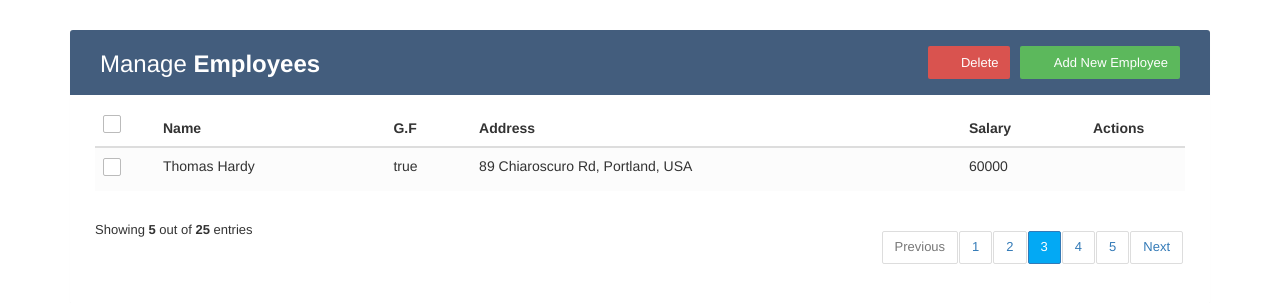
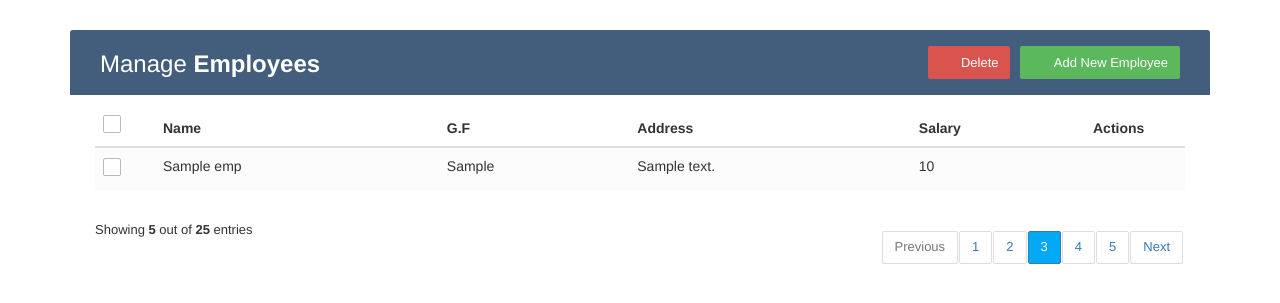
Before and after one commit to ashishbindra2/CRUD, a FastAPI app: template fastapi-pymongo/templates/index.html in a window 1280 px wide. Shown: the top 303 px of the page. Run offline with FastAPI, Linux system fonts and the light colour scheme; the template is opened without the code that fills it: most values are stand-ins (such as "Sample title", 1, 10 or a date in 2020); some libraries are stand-ins or nearby versions.

Commit message:
update done with js/angular

```diff
--- a/fastapi-pymongo/main.py
+++ b/fastapi-pymongo/main.py
@@ -1,9 +1,11 @@
 
-from fastapi import FastAPI,Request
+from fastapi import FastAPI,Request,Form
 from fastapi.responses import HTMLResponse
 from fastapi.staticfiles import StaticFiles
 from fastapi.templating import Jinja2Templates
-
+from fastapi.responses import RedirectResponse
+from MyConnection import Employee
+from bson.objectid import ObjectId
 app = FastAPI()
 
 app.mount("/static", StaticFiles(directory="static"), name="static")
@@ -23,15 +25,88 @@ async def read_item(request: Request, id: str):
 
 @app.get("/", response_class=HTMLResponse)
 async def read_items(request:Request):
-     return templates.TemplateResponse("index.html", {"request": request})
+    emp =None
+    employees = None
+    try:
+        emp = Employee()
+        employees = emp.get_emp_data()
+    except BaseException as err:
+         print(err,"exception")
+    finally:
+        emp.delete()
+    # print(employees)
+    return templates.TemplateResponse("index.html", {"request": request,"employees": employees})
 
 @app.post("/item/add", response_class=HTMLResponse)
-async def add_item(request:Request):
-    return templates.TemplateResponse("item.html", {"request": request, "id": id})
+async def add_item(request:Request,name: str= Form(), gf:bool = Form(),address:str=Form(),salary:float=Form()):
+    emp_dict ={
+        "name": name,
+        "gf": gf,
+        "address": address,
+        "salary":salary
+    }
 
-@app.put('item/update',response_class=HTMLResponse)
-async def update_item(request:Request):
-    return templates.TemplateResponse("item.html", {"request": request, "id": id})
+
+    print(emp_dict)
+    emp = None
+    employees = None
+    try:
+        emp = Employee()
+        emp.add_data(emp_dict)
+        employees = emp.get_emp_data()
+    except BaseException as err:
+         print(err,"exception")
+    finally:
+        if emp is not None:
+            emp.delete()
+    return templates.TemplateResponse("index.html", {"request": request,"employees": employees})
+
+@app.post("/item/addAll", response_class=HTMLResponse)
+async def add_items(request:Request):
+    emp = None
+    dict_data = [
+            {  "name": "Vishwash", "gf": False, "address":"CSE","salary":10000},
+            {  "name": "Vishesh", "gf": False, "address":"IT","salary":10000},
+            {  "name": "Shivam", "gf": False, "address":"ME","salary":10000},
+            {  "name": "Yash", "gf": False, "address":"ECE","salary":10000},
+    ]
+    try:
+        emp = Employee()
+        emp.add_all_data(dict_data)
+    except BaseException as e:
+        print(e,"exception")
+    finally:
+        if emp is not None:
+            emp.delete()
+        else:
+            print("check connections")
+    return templates.TemplateResponse("index.html", {"request": request, })
+
+@app.post('/item/update',response_class=HTMLResponse)
+async def update_item(request:Request,id = Form(),name: str= Form(), gf:bool = Form(),address   =Form(),salary:float=Form()):
+    emp_dict ={
+        "name": name,
+        "gf": gf,
+        "address": address,
+        "salary":salary
+    }
+    emp_id={
+        '_id':ObjectId(id)
+    }
+
+    print(emp_dict,"update")
+    emp = None
+    employees = None
+    try:
+        emp = Employee()
+        emp.set_emp_data(emp_id,emp_dict)
+        employees = emp.get_emp_data()
+    except BaseException as err:
+         print(err,"exception")
+    finally:
+        if emp is not None:
+            emp.delete()
+    return RedirectResponse('/', status_code=302)
 
 
 @app.get("/items/{id}", response_class=HTMLResponse)
--- a/fastapi-pymongo/requirments.txt
+++ b/fastapi-pymongo/requirments.txt
@@ -1,4 +1,5 @@
 fastapi==0.97.0
 jinja2==3.1.2
 pymongo==4.3.3
+python-multipart==0.0.6
 uvicorn==0.22.0
--- a/fastapi-pymongo/templates/index.html
+++ b/fastapi-pymongo/templates/index.html
@@ -44,6 +44,7 @@
                     </tr>
                 </thead>
                 <tbody>
+					{%for emp in  employees%}
                     <tr>
 						<td>
 							<span class="custom-checkbox">
@@ -51,16 +52,16 @@
 								<label for="checkbox1"></label>
 							</span>
 						</td>
-                        <td>Thomas Hardy</td>
-                        <td>true</td>
-						<td>89 Chiaroscuro Rd, Portland, USA</td>
-                        <td>60000</td>
+                        <td>{{emp.name}} </td>
+                        <td>{{emp.gf}}</td>
+						<td>{{emp.address}}</td>
+                        <td>{{emp.salary}}</td>
                         <td>
-                            <a href="#editEmployeeModal" class="edit" data-toggle="modal"><i class="material-icons" data-toggle="tooltip" title="Edit">&#xE254;</i></a>
+                            <a href="#{{emp._id}}" class="edit" data-toggle="modal"><i class="material-icons" data-toggle="tooltip" title="Edit">&#xE254;</i></a>
                             <a href="#deleteEmployeeModal" class="delete" data-toggle="modal"><i class="material-icons" data-toggle="tooltip" title="Delete">&#xE872;</i></a>
                         </td>
                     </tr>
-
+                    	{%endfor%}
                 </tbody>
             </table>
 			<div class="clearfix">
@@ -81,7 +82,7 @@
 	<div id="addEmployeeModal" class="modal fade">
 		<div class="modal-dialog">
 			<div class="modal-content">
-				<form>
+				<form method="post" action="/item/add">
 					<div class="modal-header">
 						<h4 class="modal-title">Add Employee</h4>
 						<button type="button" class="close" data-dismiss="modal" aria-hidden="true">&times;</button>
@@ -94,21 +95,23 @@
 						<div class="form-group">
 							<label>G.F</label>
                             <div class="form-check form-check-inline" style="display: inline-block;">
-							<input type="radio" class="form-check-input" name="gf" id="true">
+							<input type="radio" class="form-check-input" value="True" name="gf" id="true">
                             <label class="form-check-label" for="true">:true</label>
                         </div>
                             <div class="form-check form-check-inline" style="display: inline-block;">
-                                <input type="radio" class="form-check-input" name="gf" id="false">
+                                <input type="radio" class="form-check-input" value="false" name="gf" id="false">
                                  <label class="form-check-label" for="false">:false</label>
                        </div>
                         </div>
 						<div class="form-group">
 							<label>Address</label>
-							<textarea name="address" class="form-control" required></textarea>
+							<textarea name="address" name="address" class="form-control" required></textarea>
 						</div>
 						<div class="form-group">
 							<label>Salary</label>
-							<input type="range" name="salary" class="form-control" required>
+							<input type="range" min="0" max="500000" name="salary" id="pi_input"class="form-control" required>
+							<p>Value: <output id="value"></output></p>
+
 						</div>
 					</div>
 					<div class="modal-footer">
@@ -119,32 +122,45 @@
 			</div>
 		</div>
 	</div>
+	{%for emp in  employees%}
 	<!-- Edit Modal HTML -->
-	<div id="editEmployeeModal" class="modal fade">
+	<div id="{{emp._id}}" class="modal fade">
 		<div class="modal-dialog">
 			<div class="modal-content">
-				<form>
+				<form method="post" action="item/update">
 					<div class="modal-header">
 						<h4 class="modal-title">Edit Employee</h4>
 						<button type="button" class="close" data-dismiss="modal" aria-hidden="true">&times;</button>
 					</div>
+					<input type="hidden" name="id" value="{{emp._id}}">
 					<div class="modal-body">
 						<div class="form-group">
 							<label>Name</label>
-							<input type="text" name="name: class="form-control" required>
+							<input type="text" name="name" value="{{emp.name}}" class="form-control" required>
 						</div>
 						<div class="form-group">
 							<label>G.F</label>
-							<input type="radio" class="form-control" name="gf">
-                            <input type="radio" class="form-control" name="gf">
-						</div>
+
+							<div class="form-check form-check-inline" style="display: inline-block;">
+
+								<input type="radio" class="form-check-input" name="gf" id="true" value="True" {% if emp.gf %} checked {%endif%}>
+                            <label class="form-check-label" for="true">:true</label>
+                        	</div>
+
+                            <div class="form-check form-check-inline" style="display: inline-block;">
+                                <input type="radio" class="form-check-input" name="gf" id="false" value="False" {% if emp.gf %}
+																	te {%else%}checked {%endif%}>
+                                 <label class="form-check-label" for="false">:false</label>
+                       </div>
+
+                        </div>
 						<div class="form-group">
 							<label>Address</label>
-							<textarea class="form-control" name="address" value="" required></textarea>
+							<textarea class="form-control" name="address"  value="{{emp.address}}" required></textarea>
 						</div>
 						<div class="form-group">
 							<label>Salary</label>
-							<input type="text" name="salary" class="form-control" required>
+							<input type="text" name="salary" value="{{emp.salary}}" class="form-control" required>
 						</div>
 					</div>
 					<div class="modal-footer">
@@ -155,6 +171,7 @@
 			</div>
 		</div>
 	</div>
+	{%endfor%}
 	<!-- Delete Modal HTML -->
 	<div id="deleteEmployeeModal" class="modal fade">
 		<div class="modal-dialog">
@@ -200,6 +217,17 @@
 		}
 	});
 });
+
+
     </script>
+<script>
+	const value = document.querySelector("#value");
+const input = document.querySelector("#pi_input");
+value.textContent = input.value;
+input.addEventListener("input", (event) => {
+  value.textContent = event.target.value;
+});
+
+</script>
 </body>
 </html>
```
Also changed, not shown: fastapi-pymongo/MyConnection.py (+20 -0 lines), fastapi-pymongo/ReadMe.md, fastapi-pymongo/static/index.css (line endings or trailing spaces), fastapi-pymongo/templates/edit.html (added), 1 other file.
